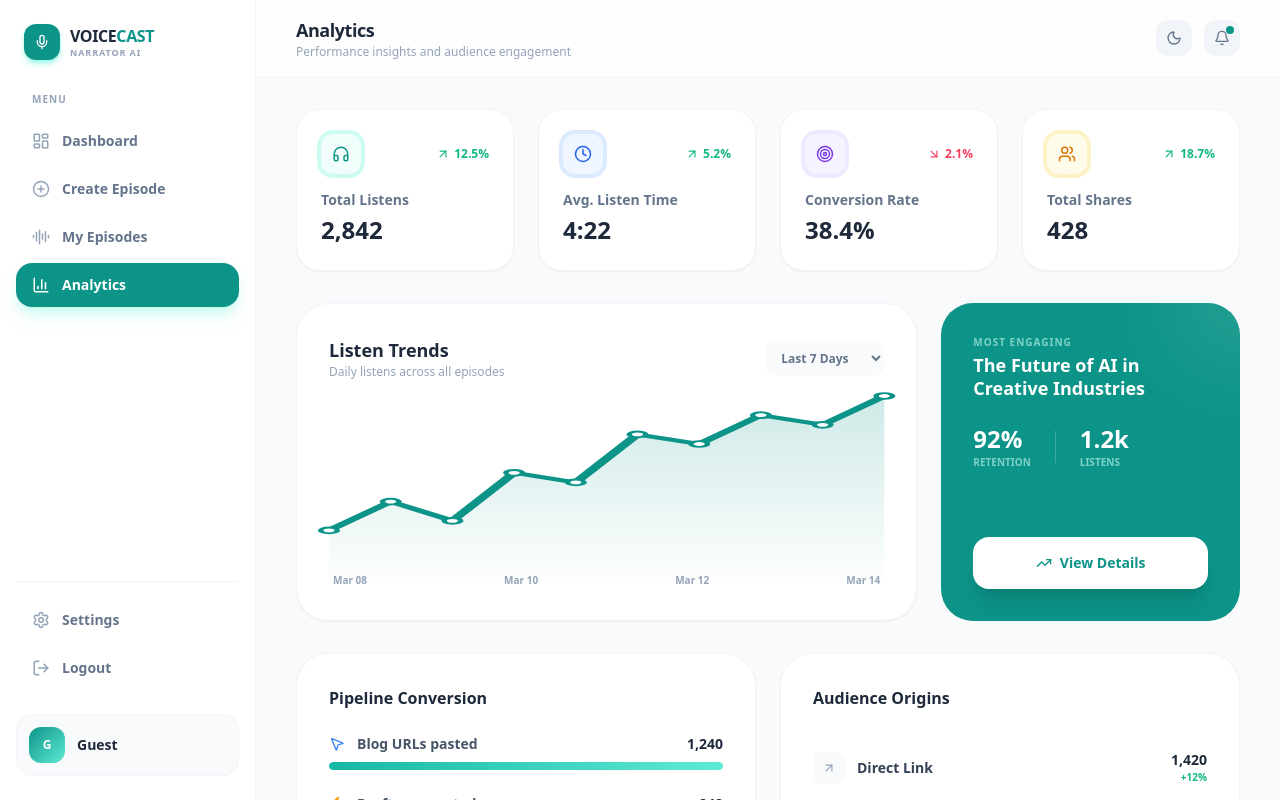
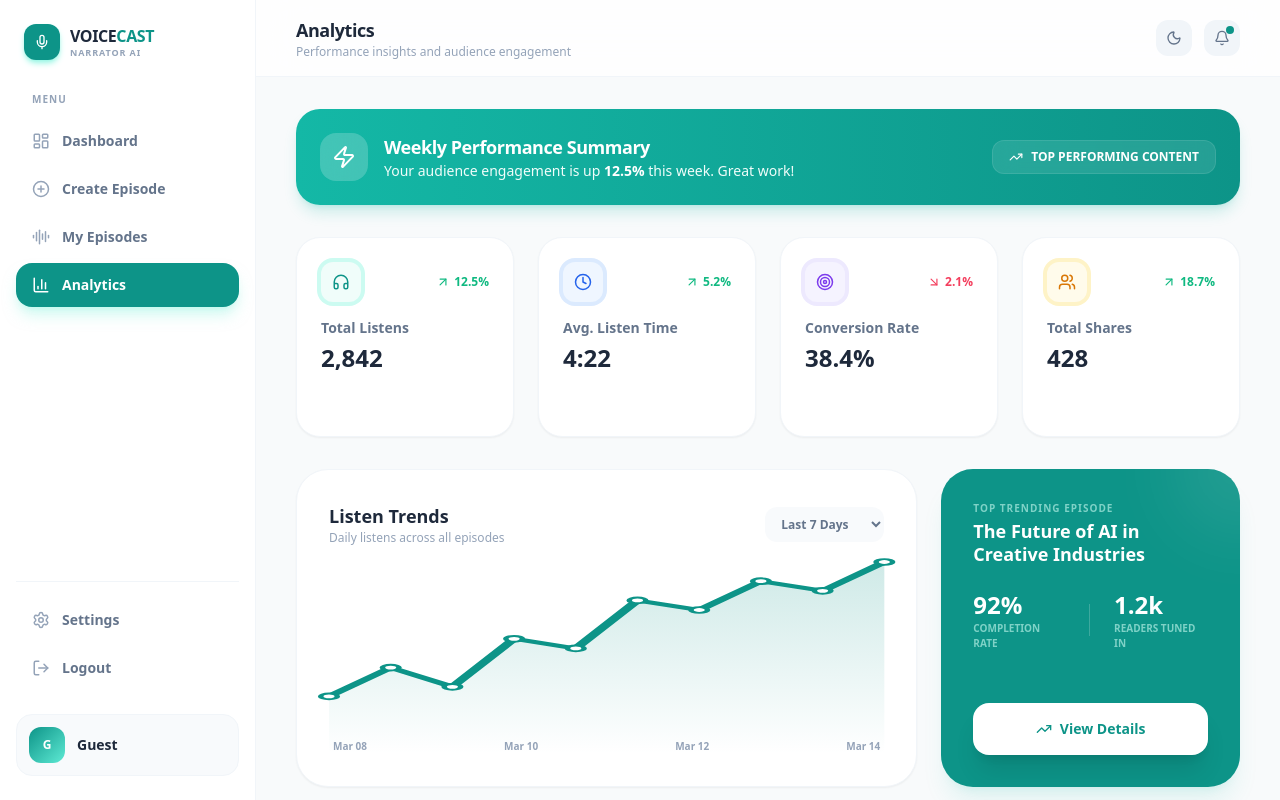
Before and after one commit to priyanshusharma05/AI-Blog-To-Podcast-Agent-With-3D-Avatar, a React (Vite) app: page /analytics in a window 1280 px wide. Shown: the top 800 px of the page. Built offline with nearby package versions, Linux system fonts and the light colour scheme.

Commit message:
Update in Analytic Section

```diff
--- a/src/pages/Analytics.jsx
+++ b/src/pages/Analytics.jsx
@@ -24,7 +24,7 @@ const SideLink = ({ icon: Icon, label, active, onClick }) => (
 );
 
 /* ─── Metric Card ────────────────────────────────── */
-const MetricCard = ({ label, value, trend, trendValue, icon: Icon, color }) => {
+const MetricCard = ({ label, value, trend, trendValue, icon: Icon, color, description }) => {
     const isPositive = trend === 'up';
     const colorClasses = {
         teal: 'bg-teal-50 dark:bg-teal-500/10 text-[#0D9488] ring-teal-100 dark:ring-teal-500/20',
@@ -36,7 +36,7 @@ const MetricCard = ({ label, value, trend, trendValue, icon: Icon, color }) => {
     return (
         <motion.div
             whileHover={{ y: -4 }}
-            className="bg-white dark:bg-slate-900 p-6 rounded-[24px] border border-slate-100 dark:border-slate-800 shadow-sm"
+            className="bg-white dark:bg-slate-900 p-6 rounded-[24px] border border-slate-100 dark:border-slate-800 shadow-sm group"
         >
             <div className="flex items-center justify-between mb-4">
                 <div className={`w-10 h-10 rounded-xl flex items-center justify-center ring-4 ${colorClasses[color]}`}>
@@ -49,11 +49,39 @@ const MetricCard = ({ label, value, trend, trendValue, icon: Icon, color }) => {
             </div>
             <p className="text-sm font-bold text-slate-500 dark:text-slate-400">{label}</p>
             <h3 className="text-2xl font-black text-slate-800 dark:text-slate-100 mt-1">{value}</h3>
+            <p className="text-[10px] text-slate-400 font-medium mt-2 opacity-0 group-hover:opacity-100 transition-opacity">
+                {description}
+            </p>
         </motion.div>
     );
 };
 
+/* ─── Insights Summary ───────────────────────────── */
+const InsightsSummary = () => (
+    <motion.div
+        initial={{ opacity: 0, y: 10 }}
+        animate={{ opacity: 1, y: 0 }}
+        className="bg-gradient-to-r from-teal-500 to-teal-600 rounded-[24px] p-6 text-white shadow-lg shadow-teal-500/20 flex flex-col md:flex-row items-center justify-between gap-4"
+    >
+        <div className="flex items-center gap-4">
+            <div className="w-12 h-12 bg-white/20 rounded-2xl flex items-center justify-center backdrop-blur-md">
+                <Zap size={24} className="text-white" />
+            </div>
+            <div>
+                <h3 className="text-lg font-black tracking-tight">Weekly Performance Summary</h3>
+                <p className="text-teal-50 text-sm font-medium">Your audience engagement is up <span className="font-black text-white">12.5%</span> this week. Great work!</p>
+            </div>
+        </div>
+        <div className="flex items-center gap-2 text-xs font-black bg-white/10 px-4 py-2 rounded-xl backdrop-blur-md border border-white/10">
+            <TrendingUp size={14} />
+            TOP PERFORMING CONTENT
+        </div>
+    </motion.div>
+);
+
 /* ─── Mini Trend Chart ───────────────────────────── */
+// ... (TrendChart component remains the same)
+
 const TrendChart = () => {
     const data = [30, 45, 35, 60, 55, 80, 75, 90, 85, 100];
     const points = data.map((val, i) => `${(i * 100) / (data.length - 1)},${100 - val}`).join(' ');
@@ -195,12 +223,15 @@ const Analytics = () => {
                 </header>
 
                 <div className="flex-1 px-6 md:px-10 py-8 space-y-8 max-w-7xl">
+                    {/* Insights Summary */}
+                    <InsightsSummary />
+
                     {/* Metrics Grid */}
                     <div className="grid grid-cols-1 sm:grid-cols-2 lg:grid-cols-4 gap-6">
-                        <MetricCard label="Total Listens" value="2,842" trend="up" trendValue="12.5" icon={Headphones} color="teal" />
-                        <MetricCard label="Avg. Listen Time" value="4:22" trend="up" trendValue="5.2" icon={Clock} color="blue" />
-                        <MetricCard label="Conversion Rate" value="38.4%" trend="down" trendValue="2.1" icon={Target} color="violet" />
-                        <MetricCard label="Total Shares" value="428" trend="up" trendValue="18.7" icon={Users} color="amber" />
+                        <MetricCard label="Total Listens" value="2,842" trend="up" trendValue="12.5" icon={Headphones} color="teal" description="Total number of times your podcasts were started." />
+                        <MetricCard label="Avg. Listen Time" value="4:22" trend="up" trendValue="5.2" icon={Clock} color="blue" description="Average time spent listening to each episode." />
+                        <MetricCard label="Conversion Rate" value="38.4%" trend="down" trendValue="2.1" icon={Target} color="violet" description="People who listened after visiting from a blog URL." />
+                        <MetricCard label="Total Shares" value="428" trend="up" trendValue="18.7" icon={Users} color="amber" description="Number of times listeners shared your episodes." />
                     </div>
 
                     <div className="grid grid-cols-1 lg:grid-cols-3 gap-6">
@@ -220,20 +251,20 @@ const Analytics = () => {
                         </div>
 
                         {/* Engagement Stats */}
-                        <div className="bg-[#0D9488] rounded-[32px] p-8 text-white relative overflow-hidden flex flex-col justify-between">
+                        <div className="bg-[#0D9488] rounded-[32px] p-8 text-white relative overflow-hidden flex flex-col justify-between shadow-xl shadow-teal-500/10">
                             <div className="absolute top-0 right-0 w-32 h-32 bg-white/10 rounded-full -mr-16 -mt-16 blur-2xl" />
                             <div className="relative z-10">
-                                <p className="text-[10px] font-black uppercase tracking-widest text-teal-100/60 mb-1">Most Engaging</p>
+                                <p className="text-[10px] font-black uppercase tracking-widest text-teal-100/60 mb-1">Top Trending Episode</p>
                                 <h4 className="text-lg font-black leading-tight">The Future of AI in Creative Industries</h4>
                                 <div className="mt-6 flex items-center gap-6">
                                     <div>
                                         <p className="text-2xl font-black">92%</p>
-                                        <p className="text-[10px] font-bold text-teal-100/60 uppercase">Retention</p>
+                                        <p className="text-[10px] font-bold text-teal-100/60 uppercase">Completion Rate</p>
                                     </div>
                                     <div className="w-px h-8 bg-white/20" />
                                     <div>
                                         <p className="text-2xl font-black">1.2k</p>
-                                        <p className="text-[10px] font-bold text-teal-100/60 uppercase">Listens</p>
+                                        <p className="text-[10px] font-bold text-teal-100/60 uppercase">Readers Tuned In</p>
                                     </div>
                                 </div>
                             </div>
```
